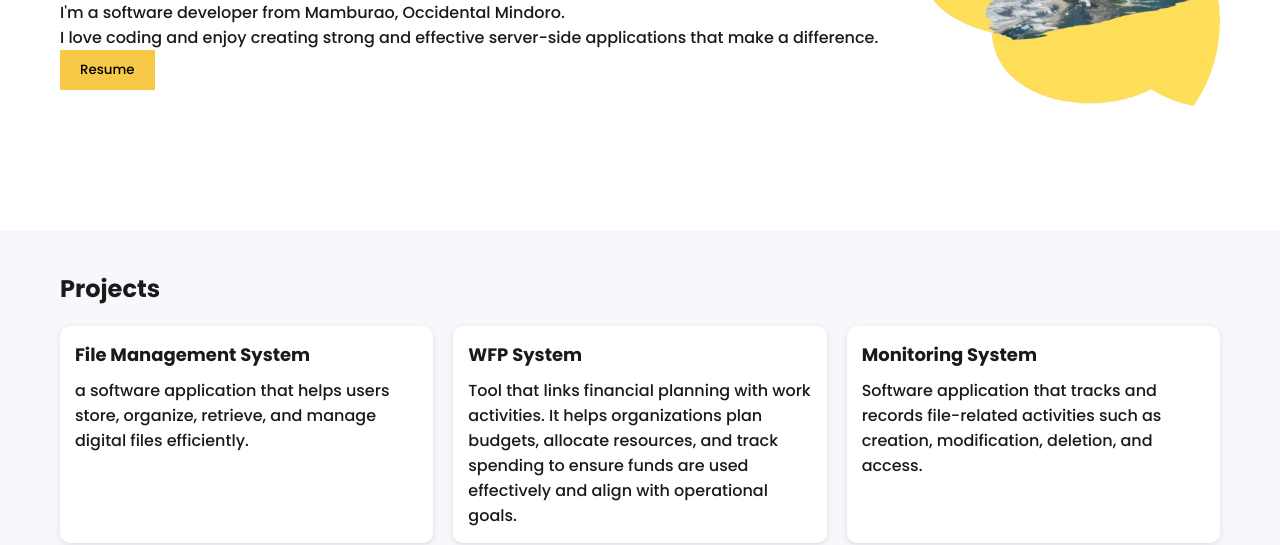
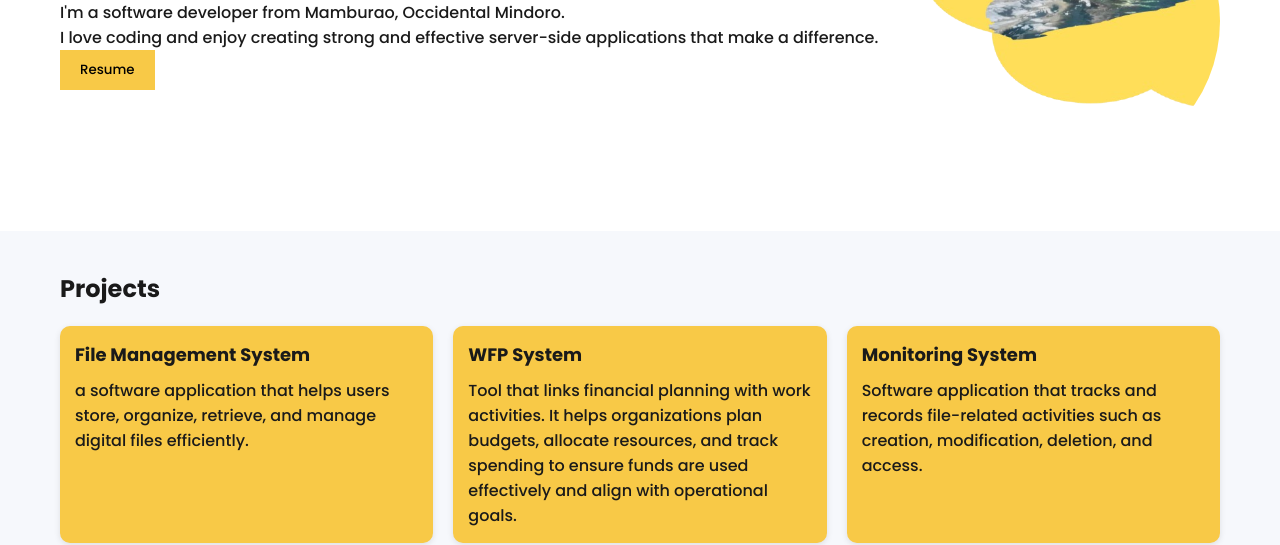
Before and after one commit to Leanavarro721996/Leanavarro721996.github.io, a plain HTML site: page index.html in a window 1280 px wide. Shown: the part 260-805 px from the top of the page. Drawn offline with Linux system fonts and the light colour scheme.

Commit message:
Update some files

```diff
--- a/index.html
+++ b/index.html
@@ -103,7 +103,7 @@
     }
 
     .project-item {
-      background: white;
+      background: #f8c947;
       border-radius: 10px;
       overflow: hidden;
       box-shadow: 0 2px 6px rgba(0, 0, 0, 0.1);
@@ -207,7 +207,7 @@
       <h1>Hello, my name is Lea N. Manliquid</h1>
       <p>I'm a software developer from Mamburao, Occidental Mindoro.<br>
         I love coding and enjoy creating strong and effective server-side applications that make a difference.
-      <button>Resume</button>
+      <br><button>Resume</button>
     </div>
     <div class="container">
       <img class="image" src="hh.png" alt="Lea Manliquid">
```
